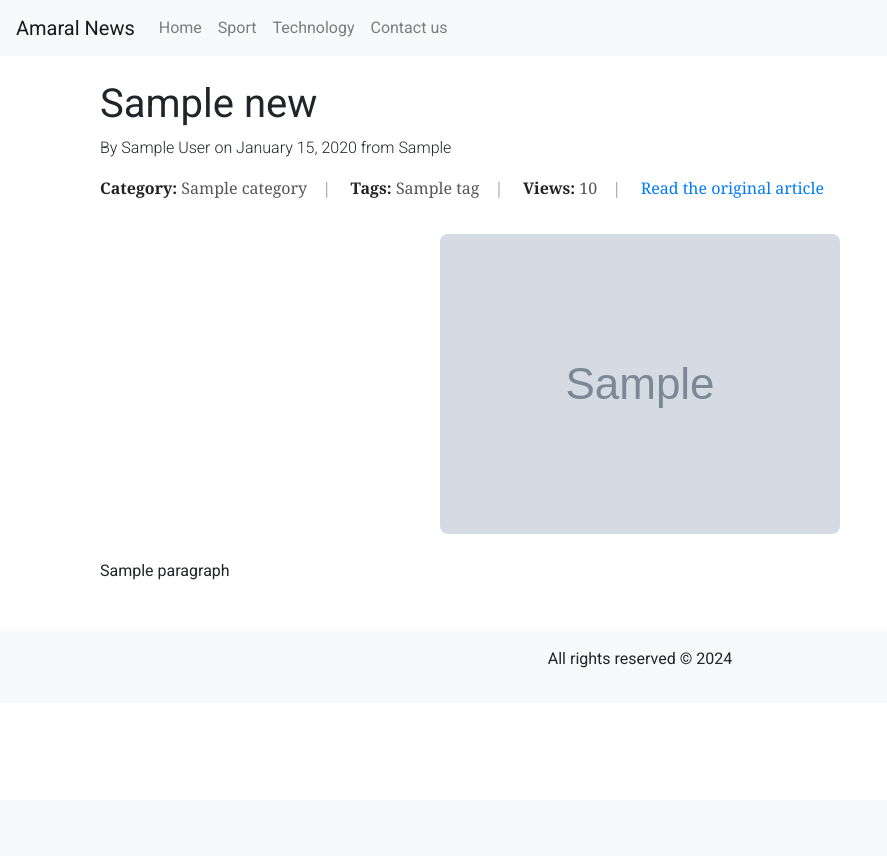
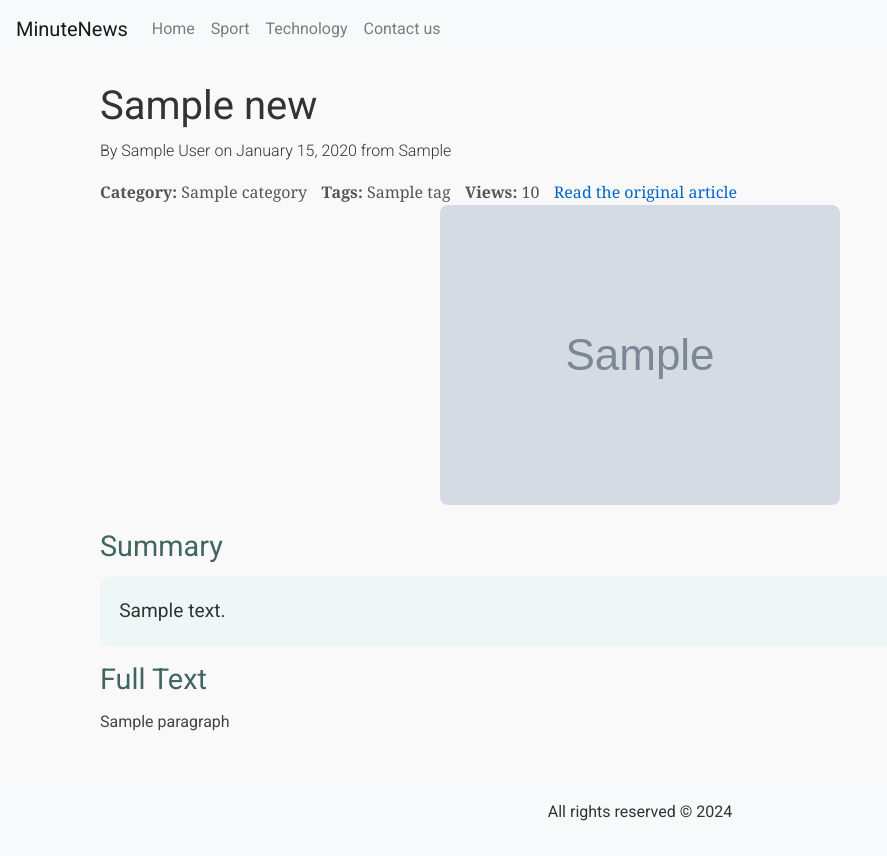
Before and after one commit to miguelzeph/django-news, a Django app: template news/templates/news.html in a window 1280 px wide. Shown: the whole page, without its empty margins (0-887 px from the left). Before the commit the page ends 668 px from the top, so only its background shows below. Run offline with Django 5.2, Linux system fonts and the light colour scheme; the template is opened without the code that fills it: most values are stand-ins (such as "Sample title", 1, 10 or a date in 2020); grey boxes marked "Sample" are stand-in pictures; some libraries are stand-ins or nearby versions.

Commit message:
webscrape, summaryze text and documentation

```diff
--- a/config_example.yml
+++ b/config_example.yml
@@ -16,3 +16,7 @@ mongo:
 newsapi:
   key: <your-API>
   url: 'https://newsapi.org/v2/top-headlines'
+
+browser_driver:
+  path: web_scraper/driver_Chromium/chromedriver
+  url_summarizer: https://www.zerogpt.com/summarizer
--- a/news/static/css/styles_news.css
+++ b/news/static/css/styles_news.css
@@ -1,54 +1,33 @@
 body {
     font-family: 'Roboto', sans-serif;
-}
-/* Reset some basic styles for a clean slate */
-* {
+    line-height: 1.6;
     margin: 0;
     padding: 0;
-    box-sizing: border-box;
+    background-color: #f9f9f9; /* Fundo leve para melhor contraste */
+    color: #333;
 }
 
-/* Estilo para o cabeçalho da notícia */
+/* Cabeçalho da notícia */
 .news-header {
-    background-color: #3f6660; /* Cor de fundo escura e elegante */
-    color: #ffffff; /* Texto branco */
-    padding: 1rem 1rem;
-    border-bottom: 1px solid #ffffff;
+    background-color: #3f6660;
+    color: #ffffff;
+    padding: 2rem 0;
+    text-align: center;
+    border-bottom: 4px solid #ffffff;
 }
 
 .news-title {
-    font-size: 2.5rem; /* Tamanho maior para o título */
+    font-size: 2.5rem;
     margin-bottom: 0.5rem;
 }
 
 .news-meta {
-    font-size: 1rem; /* Tamanho da fonte para o texto secundário */
-    font-weight: 300; /* Texto leve */
-    margin-bottom: 1rem; /* Espaço abaixo do texto */
+    font-size: 1rem;
+    font-weight: 300;
+    margin-bottom: 1rem;
 }
 
-/* Estilos para o conteúdo da notícia */
-.news-content {
-    margin-top: 2rem;
-}
-
-.news-image {
-    max-width: 100%; /* Garante que a imagem não exceda a largura do contêiner */
-    height: auto; /* Mantém a proporção da imagem */
-    border-radius: 8px; /* Cantos arredondados para uma aparência mais suave */
-    margin-bottom: 1.5rem;
-}
-
-.news-body {
-    font-size: 1rem; /* Tamanho do texto principal */
-    line-height: 1.6; /* Altura da linha para melhor legibilidade */
-    margin-bottom: 1.5rem; /* Espaço abaixo de cada parágrafo */
-}
-
-
-
-/* -------------------  Details (below the news title) ------------------------  */
-/* Estilo para o bloco de informações adicionais */
+/* Seção de detalhes */
 .news-details {
     font-size: 1rem; /* Tamanho da fonte */
     color: #333; /* Cor do texto, para boa legibilidade */
@@ -58,21 +37,76 @@ body {
     padding: 0; /* Remove o padding padrão */
 }
 
-/* Estilo para cada item de informação */
 .news-detail {
-    margin-right: 15px; /* Espaço à direita entre os itens */
-    color: #555; /* Cor do texto dos detalhes */
-    font-family: 'Georgia', serif; /* Fonte serifada para um toque mais elegante */
+    margin-right: 10px;
+    font-family: 'Georgia', serif;
+    color: #555;
 }
 
-/* Adiciona uma BORDA (barra) à direita dos itens */
-.news-detail:not(:last-child)::after {
-    content: '|'; /* Separador visual */
-    margin-left: 15px; /* Espaço entre o item e o separador */
-    color: #999; /* Cor do separador */
+.news-detail a {
+    color: #0066cc;
+    text-decoration: none;
 }
 
-/* Estilo para os textos em negrito dentro dos detalhes */
-.news-detail strong {
-    color: #222; /* Cor mais escura para o texto em negrito */
+.news-detail a:hover {
+    text-decoration: underline;
 }
+
+/* Imagem */
+.news-image {
+    max-width: 100%;
+    height: auto;
+    border-radius: 8px;
+    margin-bottom: 1.5rem;
+}
+
+/* Texto da notícia */
+.news-body {
+    font-size: 1rem;
+    margin-bottom: 1.5rem;
+    text-align: justify;
+    color: #444;
+}
+
+/* Ajuste para a seção de resumo */
+.news-summary h3, .news-full-text h3 {
+    font-size: 1.8rem;
+    margin-bottom: 0.8rem;
+    color: #3f6660;
+}
+
+.news-summary p {
+    background-color: #eef7f5;
+    padding: 1.2rem;
+    border-radius: 8px;
+    font-size: 1.2rem;
+}
+
+/* Estilo adicional para textos e links */
+.news-full-text p {
+    margin-bottom: 1.5rem;
+}
+
+a {
+    color: #3f6660;
+    text-decoration: none;
+}
+
+a:hover {
+    text-decoration: underline;
+}
+
+/* Melhorar a responsividade */
+@media (max-width: 768px) {
+    .news-title {
+        font-size: 2rem;
+    }
+
+    .news-summary h3, .news-full-text h3 {
+        font-size: 1.5rem;
+    }
+
+    .news-detail {
+        margin-right: 10px;
+    }
+}
--- a/news/templates/base.html
+++ b/news/templates/base.html
@@ -16,6 +16,12 @@
     <link rel="stylesheet" href="{% static 'css/styles_home.css' %}">
     <link rel="stylesheet" href="{% static 'css/styles_news.css' %}">
 
+    <!-- jQuery -->
+    <script src="https://code.jquery.com/jquery-3.6.0.min.js"></script>
+
+    <!-- Custom JS -->
+    <link rel="stylesheet" href="{% static 'js/custom_js.js' %}">
+
     <!-- Google Fonts -->
     <link href="https://fonts.googleapis.com/css2?family=Roboto:wght@300;400;700&display=swap" rel="stylesheet">
 
@@ -26,7 +32,7 @@
 
     <!-- Navbar -->
     <nav class="navbar navbar-expand-lg navbar-light bg-light">
-        <a class="navbar-brand" href="/">Amaral News</a>
+        <a class="navbar-brand" href="/">MinuteNews</a>
         <button class="navbar-toggler" type="button" data-toggle="collapse" data-target="#navbarNav" aria-controls="navbarNav" aria-expanded="false" aria-label="Toggle navigation">
             <span class="navbar-toggler-icon"></span>
         </button>
--- a/news/templates/news.html
+++ b/news/templates/news.html
@@ -27,23 +27,24 @@
 
     <section class="container news-content">
         <div class="row">
-            <!-- Colocar a imagem em uma div separada -->
             <div class="col-12">
                 <div class="news-image-wrapper text-center">
-                    <!-- Imagem principal do artigo -->
-                    <img src="{{news.image_url}}" class="news-image" alt="{{ news.title }}">
-                    <!-- <img src="{% static news.image_url %}" class="news-image" alt="{{ news.title }}"> -->
+                    <img src="{{ news.image_url }}" class="news-image" alt="Image illustrating the article {{ news.title }}">
                 </div>
             </div>
 
-            <!-- Conteúdo do artigo e informações adicionais -->
             <div class="col-12">
-                <!-- Exibe o conteúdo principal da notícia -->
-                <div>
+                <section class="news-summary">
+                    <h3>Summary</h3>
+                    <p>{{ news.AI.summary }}</p>
+                </section>
+
+                <section class="news-full-text">
+                    <h3>Full Text</h3>
                     {% for paragraph in news.web_scrape.content %}
                         <p class="news-body">{{ paragraph }}</p>
                     {% endfor %}
-                </div>
+                </section>
             </div>
         </div>
     </section>
--- a/requirements.txt
+++ b/requirements.txt
@@ -11,3 +11,4 @@ klein_mongo==3.0.0
 # API (pipeline) & Scrape
 requests==2.32.3
 beautifulsoup4==4.12.3
+selenium
```
Also changed, not shown: news/templates/home.html (+5 -5 lines), pipeline_populate_db.py (+0 -8 lines), pipeline_summarize_text.py (added, +62 -0 lines), pipeline_web_scraper.py (+23 -17 lines), text_summarize/summarize_func.py (added, +20 -0 lines), web_scraper/summarize_text.py (added, +62 -0 lines), README.md, error_screenshot.png (added), web_scraper/__init__.py (added), 1 other file.
